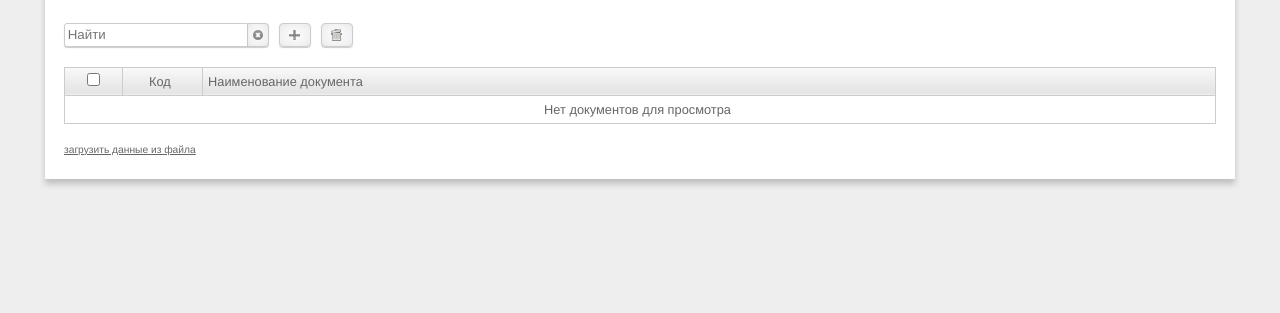
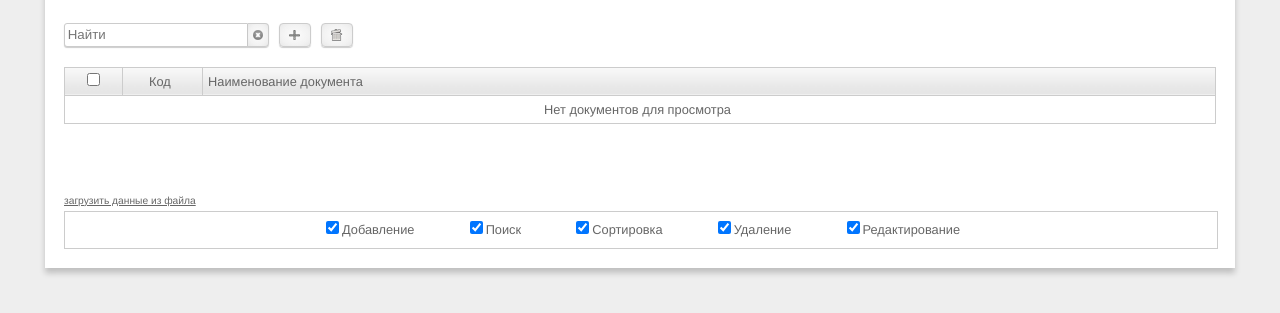
Before and after one commit to MaratOM/docsapp, a website: page public/index.html in a window 1280 px wide. Shown: the part 45-358 px from the top of the page. Drawn offline with Linux system fonts and the light colour scheme.

Commit message:
Enabling/Disabling Demo options added.

```diff
--- a/public/index.html
+++ b/public/index.html
@@ -20,10 +20,9 @@
       <div class="title">
         <h1>Документы, удостоверяющие личность</h1>
       </div>
-
-      <div class="content">
-        <div class="toolbar"></div>
-      </div>
+      <div class="toolbar"></div>
+      <div class="content"></div>
+      <div class="demo"></div>
     </div>
 
   </body>
--- a/public/js/docsapp.js
+++ b/public/js/docsapp.js
@@ -1,6 +1,7 @@
 jQuery(function($){
 
   (function(docsapp){
+
     var Doc = Backbone.Model.extend({
       defaults: {
         code: 0,
@@ -50,8 +51,8 @@ jQuery(function($){
       comparator: function(a,b) {
         var aComp, bComp;
         if(this.sortField == 'code') {
-          aComp = parseInt(a.get(this.sortField));
-          bComp = parseInt(b.get(this.sortField));
+          aComp = parseInt(a.get(this.sortField), 10);
+          bComp = parseInt(b.get(this.sortField), 10);
         }
         else if(this.sortField == 'title'){
           aComp = a.get(this.sortField);
@@ -466,6 +467,7 @@ jQuery(function($){
 
       clear: function() {
         this.collectionViewed = [];
+        this.collectionToDeleteAll = [];
         this.$("tbody tr").remove();
       },
 
@@ -476,8 +478,6 @@ jQuery(function($){
       hideSortingArrows: function() {
         this.$('thead .sort-arrow').hide();
       },
-
-
 
       toggleDeleleAll: function() {
         var collectionToMarkToDelete = this.collectionToDeleteAll.length > 0 ? this.collectionToDeleteAll : this.collection.models;
@@ -509,7 +509,7 @@ jQuery(function($){
 
       render: function() {
         this.$el.html(this.templateDeleteDocs({toDelete: this.collection.toDelete().length}));
-        $(".content .toolbar").append(this.el);
+        docsapp.toolbarEl.append(this.el);
       },
 
       deleteMarked: function() {
@@ -532,14 +532,113 @@ jQuery(function($){
       }
     });
 
-    var MainDocsAppView = Backbone.View.extend({
-      el: "#docsapp",
+    var DemoOption = Backbone.Model.extend({
+      defaults: {
+        enabled: true
+      },
+
+      initialize: function() {
+        this.setGlobalOption();
+      },
+
+      toggleEnable: function() {
+        this.set({enabled: !this.get("enabled")});
+        this.setGlobalOption();
+      },
+
+      setGlobalOption: function() {
+        docsapp[this.get("optionName")] = this.get("enabled");
+      }
+    });
+
+    var DemoOptionsList = Backbone.Collection.extend({
+      model: DemoOption,
+
+      localStorage: new Store("demo")
+    });
+    var DemoOptionView = Backbone.View.extend({
+      tagName:  "li",
+
+      templateDemoOption: docsapp.templates.demoOption,
+
+      events: {
+        "change   .check"        : "toggleEnable"
+      },
+
+      render: function() {
+        this.$el.html(this.templateDemoOption(this.model.attributes));
+
+        return this;
+      },
+
+      toggleEnable: function() {
+        this.model.toggleEnable();
+        docsapp.demoOptionsListView.mainAppRerender();
+      }
+    });
+
+    var DemoOptionsListView = Backbone.View.extend({
+      tagName: "ul",
+      className: "demo-options",
+      collectionViewed: [],
+
+      initialize: function() {
+        this.render();
+      },
+
+      render: function() {
+        _.each(this.collection.models, function(model) {
+          var demoOptionView = new DemoOptionView({model: model}).render().el;
+          this.collectionViewed.push(demoOptionView);
+          this.$el.append(demoOptionView);
+        }, this);
+        docsapp.demoEl.append(this.el);
+
+        return this;
+      },
+
+      mainAppRerender: function() {
+        docsapp.mainDocsAppView = undefined;
+        docsapp.toolbarEl.empty();
+        docsapp.contentEl.empty();
+        docsapp.demoEl.empty();
+
+        docsapp.mainDocsAppView = new MainDocsAppView({
+          creatingEnabled   : docsapp.creatingEnabled,
+          searchingEnabled  : docsapp.searchingEnabled,
+          sortingEnabled    : docsapp.sortingEnabled,
+          deletingEnabled   : docsapp.deletingEnabled,
+          editingEnabled    : docsapp.editingEnabled
+        });
+      }
+    });
+
+    var LoadDataView = Backbone.View.extend({
+      el: ".demo",
       templateLoadData: docsapp.templates.loadData,
 
       events: {
         "click a.load-data": "loadData"
       },
 
+      initialize: function() {
+        this.render();
+      },
+
+      render: function() {
+        docsapp.demoEl.append(this.templateLoadData);
+
+        return this;
+      },
+
+      loadData: function() {
+       localStorage.clear('docsapp');
+       docsapp.docsList.fetch();
+        _.each(docsapp.data, function(model) {docsapp.docsList.create(model);});
+      }
+    });
+
+    var MainDocsAppView = Backbone.View.extend({
       initialize: function() {
         docsapp.docsList         = new DocsList();
         docsapp.creatingEnabled  = this.options.creatingEnabled || false;
@@ -553,12 +652,13 @@ jQuery(function($){
 
       render: function() {
         docsapp.contentEl = $('.content');
-        docsapp.toolbarEl = $('.content .toolbar');
+        docsapp.toolbarEl = $('.toolbar');
+        docsapp.demoEl = $('.demo');
 
         docsapp.errorView = new ErrorView({});
         docsapp.docsListView = new DocsListView({collection: docsapp.docsList});
 
-        if(docsapp.searchingEnabled) {
+        if(docsapp.searchingEnabled) {docsapp.searchView = {};
           docsapp.searchView = new SearchView({collection : docsapp.docsList});
         }
         if(docsapp.creatingEnabled) {
@@ -571,15 +671,19 @@ jQuery(function($){
           docsapp.sortView = new SortView({collection : docsapp.docsList});
         }
 
-        docsapp.contentEl.append(this.templateLoadData);
+        new LoadDataView();
+
+        docsapp.demoOptionsListView = new DemoOptionsListView({
+          collection: new DemoOptionsList([
+            {optionName: 'creatingEnabled', optionTitle: 'Добавление', enabled: docsapp.creatingEnabled},
+            {optionName: 'searchingEnabled', optionTitle: 'Поиск', enabled: docsapp.searchingEnabled},
+            {optionName: 'sortingEnabled', optionTitle: 'Сортировка', enabled: docsapp.sortingEnabled},
+            {optionName: 'deletingEnabled', optionTitle: 'Удаление', enabled: docsapp.deletingEnabled},
+            {optionName: 'editingEnabled', optionTitle: 'Редактирование', enabled: docsapp.editingEnabled}
+          ])
+        });
 
         return this;
-      },
-
-      loadData: function() {
-       localStorage.clear('docsapp');
-       docsapp.docsList.fetch();
-        _.each(docsapp.data, function(model) {docsapp.docsList.create(model);});
       }
     });
 
--- a/public/js/templates.js
+++ b/public/js/templates.js
@@ -52,6 +52,10 @@
 		"<a href=\"#\" title=\"Кликните, чтобы загрузить данные из файла\" class=\"load-data\">загрузить данные из файла</a>"
 	].join("");
 
+	templates.demoOption = [
+		"<input title=\"Отметьте, чтобы применить опцию\" class=\"check\" type=\"checkbox\" <%if(enabled) {%>checked<%}%> value=\"<%= optionName%>\"/><%= optionTitle%>",
+	].join("");
+
 	for(var temp in templates) {
 		if(templates.hasOwnProperty(temp)) {
 			templates[temp] = _.template(templates[temp]);
--- a/public/scss/style.scss
+++ b/public/scss/style.scss
@@ -57,6 +57,9 @@ input {
 }
 
 .toolbar {
+  display: inline-block;
+  width: 100%;
+  min-height: 25px;
   position: relative;
   margin-top: 2em;
 
@@ -219,3 +222,18 @@ input {
     padding: 2px 10px 2px 5px;
   }
 }
+
+.demo {
+  width: 100%;
+  margin-top: 5em;
+  .demo-options {
+    width: 100%;
+    border: 1px solid #cccccc;
+    text-align: center;
+
+    li {
+      padding: 0.5em 2em;
+      display: inline-block;
+    }
+  }
+}
```
Also changed, not shown: index.html (deleted, +0 -30 lines), public/css/style.css, 2 other files.
